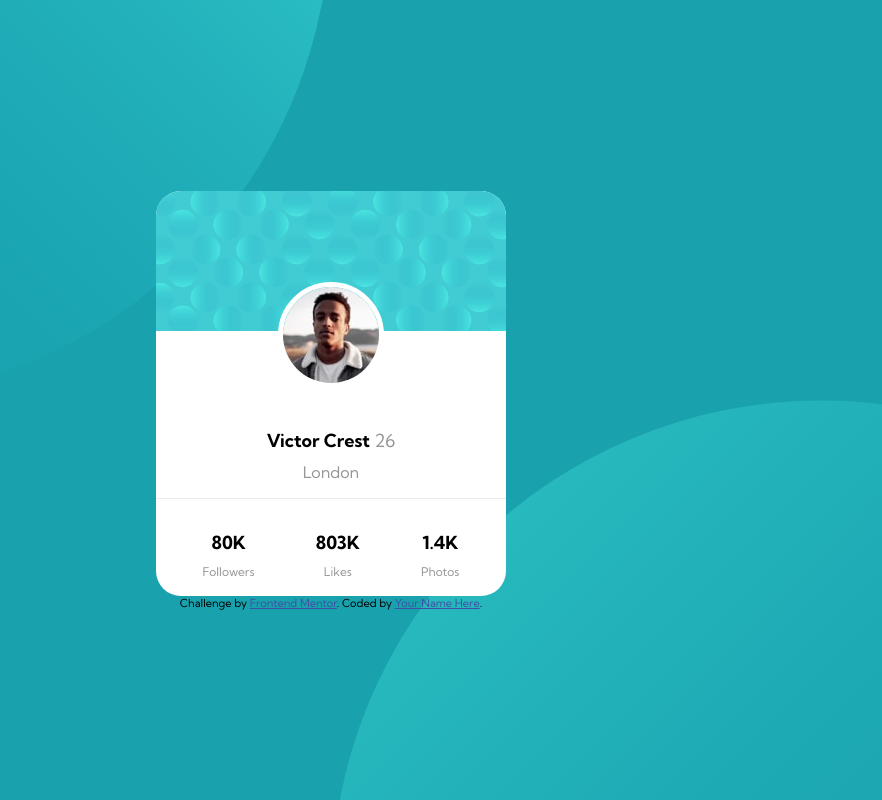
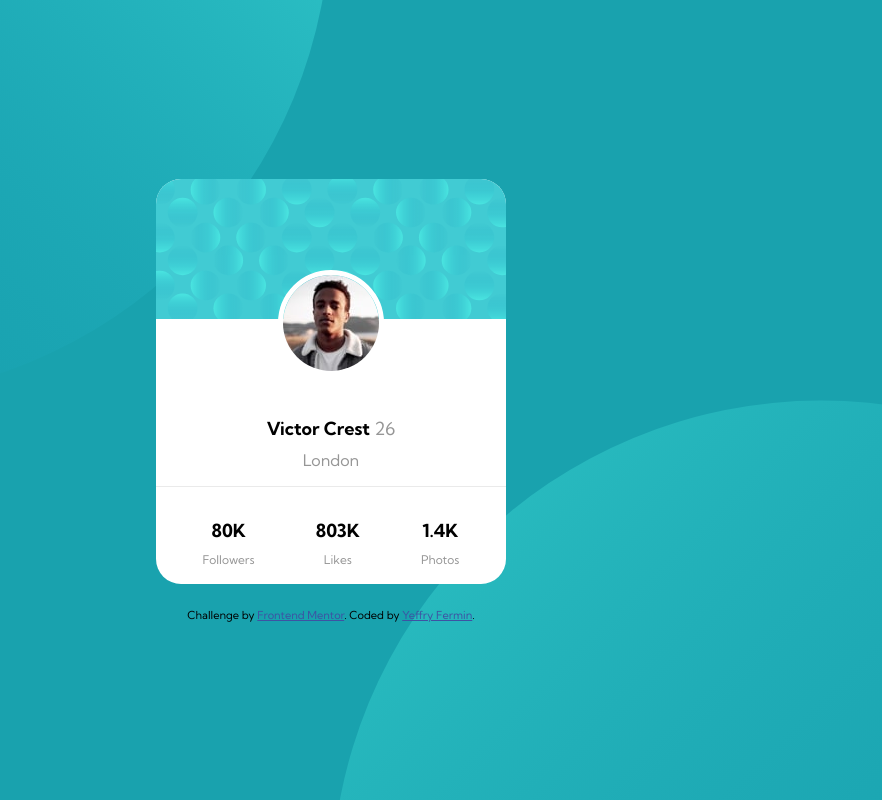
Before and after one commit to Yeffry921/Profile-Card, a plain HTML site: page index.html in a window 1280 px wide. Shown: the whole page, without its empty margins (309-1191 px from the left). Drawn offline with Linux system fonts and the light colour scheme.

Commit message:
edit and style attribution section

```diff
--- a/index.html
+++ b/index.html
@@ -59,7 +59,7 @@
 
   <div class="attribution">
     Challenge by <a href="https://www.frontendmentor.io?ref=challenge" target="_blank">Frontend Mentor</a>.
-    Coded by <a href="#">Your Name Here</a>.
+    Coded by <a href="#">Yeffry Fermin</a>.
   </div>
 </body>
 
--- a/style.css
+++ b/style.css
@@ -89,3 +89,8 @@ p, span {
 .profile-stats p {
   font-size: 12px;
 }
+
+.attribution {
+  margin-top: 1.5rem;
+  font-size: .75rem;
+}
```
